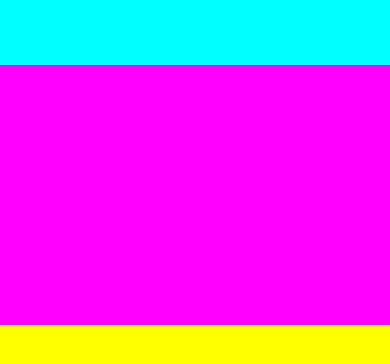
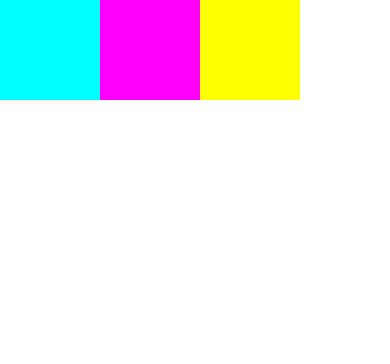
Before and after one commit to behrends/Flexbox, a React Native app: screen / in a window 390 px wide. Shown: the top 364 px of the page. Built offline with nearby package versions, Linux system fonts and the light colour scheme.

Commit message:
FlexBox-Ausrichtung durch flexDirection ausdrücken

```diff
--- a/App.js
+++ b/App.js
@@ -3,9 +3,9 @@ import { StyleSheet, View } from 'react-native';
 export default function App() {
   return (
     <View style={styles.container}>
-      <View style={styles.box1} />
-      <View style={styles.box2} />
-      <View style={styles.box3} />
+      <View style={[styles.box, { backgroundColor: 'cyan' }]} />
+      <View style={[styles.box, { backgroundColor: 'magenta' }]} />
+      <View style={[styles.box, { backgroundColor: 'yellow' }]} />
     </View>
   );
 }
@@ -13,18 +13,18 @@ export default function App() {
 const styles = StyleSheet.create({
   container: {
     flex: 1,
-    // flexDirection: 'column'
+    flexDirection: 'row',
   },
-  box1: {
-    flex: 1, // Größenverhältnisse (zwischen „Geschwistern“)
-    backgroundColor: 'cyan',
-  },
-  box2: {
-    flex: 4,
-    backgroundColor: 'magenta',
-  },
-  box3: {
-    flex: 8,
-    backgroundColor: 'yellow',
+  box: {
+    width: 100,
+    height: 100,
   },
 });
+
+// Jede View ist bereits ein FlexContainer und hat das FlexBox-Layout
+
+// FlexBox-Layout - wichtige Styling-Eigenschaften:
+
+// flexDirection legt Ausrichtung der Hauptachse fest
+// flexDirection: 'row' | 'column' | 'row-reverse' | 'column-reverse'
+// flexDirection hat 'column' als Default
```
